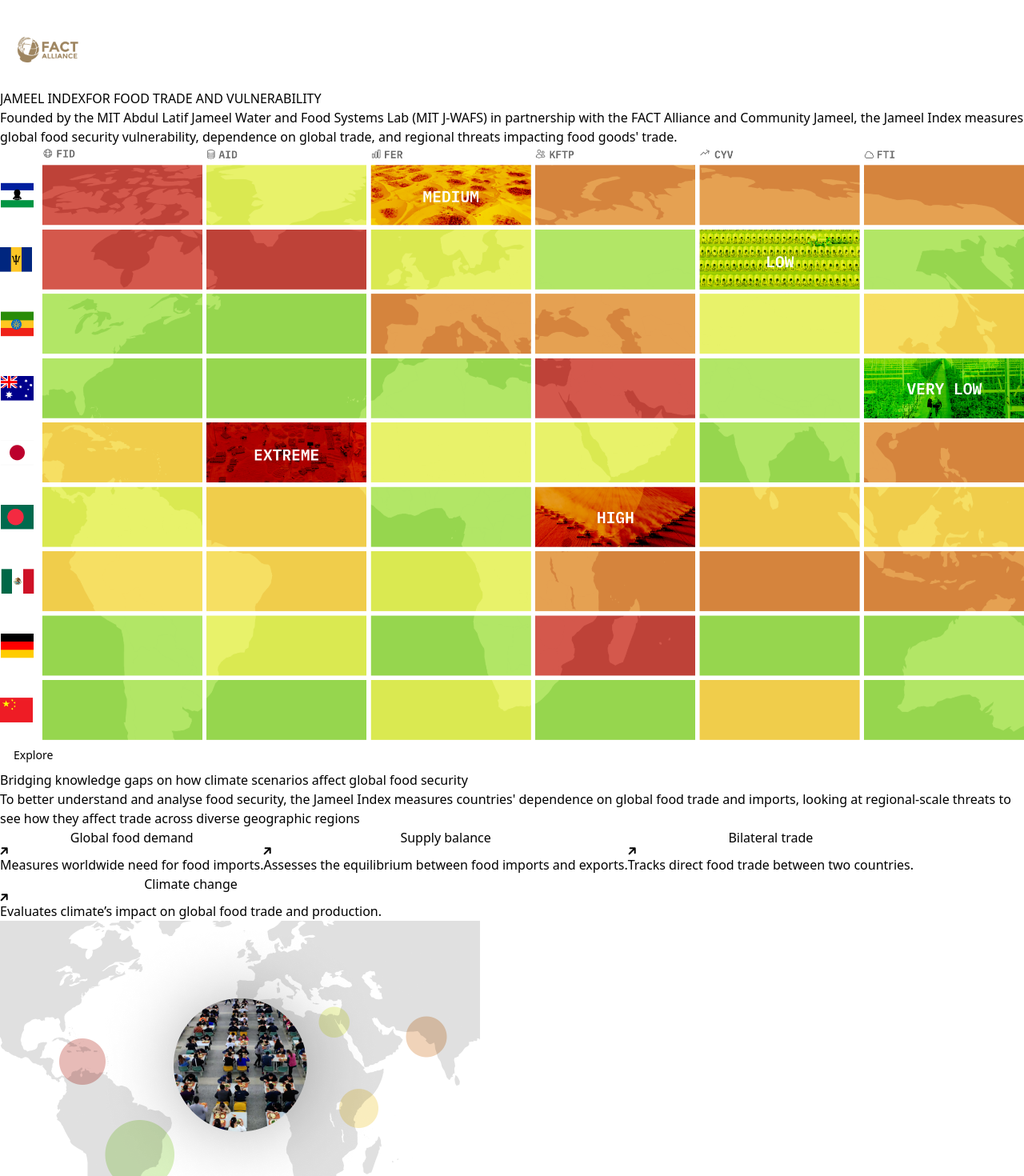
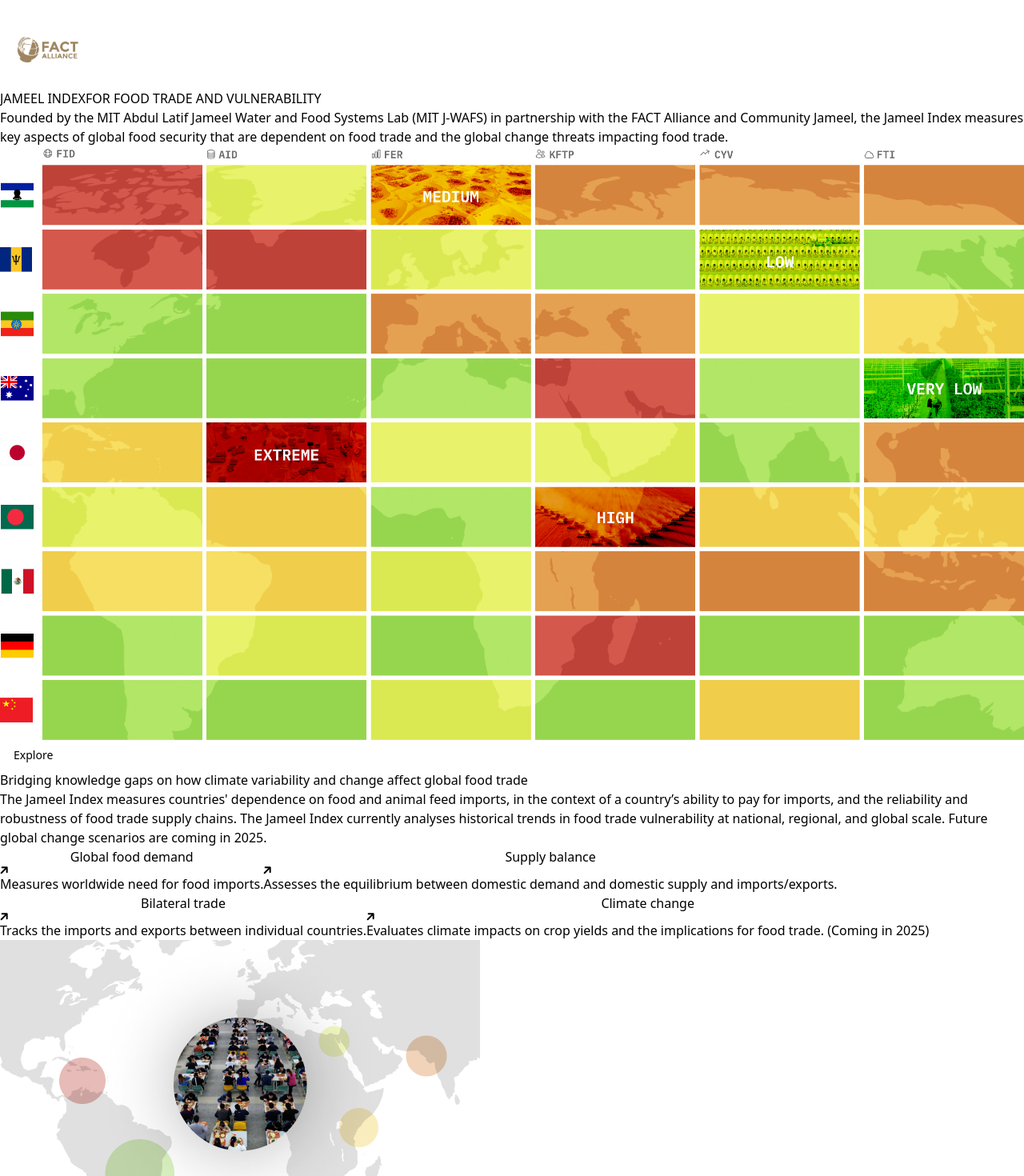
Before and after one commit to CJengineering/amphora-front, a Next.js app: page / in a window 1280 px wide. Shown: the part 360-1830 px from the top of the page at 80% size. Built offline with nearby package versions, Linux system fonts and the light colour scheme.

Commit message:
update to copy text in features

```diff
--- a/components/cta.tsx
+++ b/components/cta.tsx
@@ -8,13 +8,13 @@
       <div className="pt-12">
         <div className="max-w-6xl mx-auto px-4 sm:px-6">
           <div className="relative max-w-3xl mx-auto text-center pb-12 md:pb-16">
-            <div className="inline-flex items-center justify-center w-20 h-20 bg-white rounded-xl shadow-md mb-8 relative ">
+            <div className="inline-flex items-center justify-center w-20 h-20 bg-white rounded-xl border mb-8 relative ">
               <Link href="/">
                 <Image src={Logo} width={60} height={60} alt="Logo" />
               </Link>
             </div>
-            <h2 className="font-mono text-3xl md:text-4xl font-bold text-zinc-900 mb-4">Join the Jameel Index</h2>
-            <p className="text-lg text-zinc-500 mb-8">The Jameel Index is building a unique platform for modelling global food and trade vulnerability and is actively looking to collaborate with academics institutions and international organisations.</p>
+            <h2 className="font-mono text-3xl md:text-4xl font-bold text-zinc-900 mb-4">Join us!</h2>
+            <p className="text-lg text-zinc-500 mb-8">For more information on the Jameel Index</p>
             <div className="max-w-xs mx-auto sm:max-w-none sm:inline-flex sm:justify-center space-y-4 sm:space-y-0 sm:space-x-4">
               <div>
                 <a className="btn font-mono text-zinc-100 bg-blue-500 hover:bg-blue-900 w-full shadow" href="/contact">Learn more</a>
--- a/components/features-01.tsx
+++ b/components/features-01.tsx
@@ -27,9 +27,9 @@
     <section className="relative bg-zinc-50">
       <div className="py-12 md:py-20">
         <div className="max-w-6xl mx-auto px-4 sm:px-6">
-          <div className="max-w-3xl mx-auto text-center pb-12">
-            <h2 className="font-mono text-3xl md:text-3xl font-bold text-zinc-900 pb-6">Bridging knowledge gaps on how climate scenarios affect global food security</h2>
-            <p className="text-lg text-zinc-500">To better understand and analyse food security, the Jameel Index measures countries' dependence on global food trade and imports, looking at regional-scale threats to see how they affect trade across diverse geographic regions</p>
+          <div className="max-w-4xl mx-auto text-center pb-12">
+            <h2 className="font-mono text-3xl md:text-3xl font-bold text-zinc-900 pb-6">Bridging knowledge gaps on how climate variability and change affect global food trade</h2>
+            <p className="text-lg text-zinc-500">The Jameel Index measures countries' dependence on food and animal feed imports, in the context of a country’s ability to pay for imports, and the reliability and robustness of food trade supply chains. The Jameel Index currently analyses historical trends in food trade vulnerability at national, regional, and global scale. Future global change scenarios are coming in 2025.</p>
           </div>
           <div>
             {/* Tabs buttons */}
@@ -56,7 +56,7 @@
                     <path d="M8.667.186H2.675a.999.999 0 0 0 0 1.998h3.581L.971 7.469a.999.999 0 1 0 1.412 1.412l5.285-5.285v3.58a.999.999 0 1 0 1.998 0V1.186a.999.999 0 0 0-.999-.999Z" />
                   </svg>
                 </div>
-                <div className="text-sm text-zinc-500">Assesses the equilibrium between food imports and exports.</div>
+                <div className="text-sm text-zinc-500">Assesses the equilibrium between domestic demand and domestic supply and imports/exports.</div>
               </button>
               <button
                 className={`text-left px-4 py-5 border border-transparent rounded ${tab !== 3 ? 'bg-zinc-100 opacity-60 hover:opacity-100 transition' : '[background:linear-gradient(theme(colors.white),theme(colors.white))_padding-box,linear-gradient(120deg,theme(colors.zinc.300),theme(colors.zinc.100),theme(colors.zinc.300))_border-box] shadow-sm rotate-1'}`}
@@ -68,7 +68,7 @@
                     <path d="M8.667.186H2.675a.999.999 0 0 0 0 1.998h3.581L.971 7.469a.999.999 0 1 0 1.412 1.412l5.285-5.285v3.58a.999.999 0 1 0 1.998 0V1.186a.999.999 0 0 0-.999-.999Z" />
                   </svg>
                 </div>
-                <div className="text-sm text-zinc-500">Tracks direct food trade between two countries.</div>
+                <div className="text-sm text-zinc-500">Tracks the imports and exports between individual countries.</div>
               </button >
               <button
                 className={`text-left px-4 py-5 border border-transparent rounded ${tab !== 4 ? 'bg-zinc-100 opacity-60 hover:opacity-100 transition' : '[background:linear-gradient(theme(colors.white),theme(colors.white))_padding-box,linear-gradient(120deg,theme(colors.zinc.300),theme(colors.zinc.100),theme(colors.zinc.300))_border-box] shadow-sm rotate-1'}`}
@@ -80,7 +80,7 @@
                     <path d="M8.667.186H2.675a.999.999 0 0 0 0 1.998h3.581L.971 7.469a.999.999 0 1 0 1.412 1.412l5.285-5.285v3.58a.999.999 0 1 0 1.998 0V1.186a.999.999 0 0 0-.999-.999Z" />
                   </svg>
                 </div>
-                <div className="text-sm text-zinc-500">Evaluates climate’s impact on global food trade and production.</div>
+                <div className="text-sm text-zinc-500">Evaluates climate impacts on crop yields and the implications for food trade. (Coming in 2025)</div>
               </button >
             </div>
             {/* Tabs items */}
--- a/components/hero.tsx
+++ b/components/hero.tsx
@@ -26,7 +26,7 @@
                 <span className="font-mono text-2xl mt-0 block">FOR FOOD TRADE AND VULNERABILITY</span>
               </h1>
             <p className="text-lg sm:text-2xl text-zinc-500 mb-3 sm:mb-8">
-              Founded by the MIT Abdul Latif Jameel Water and Food Systems Lab (MIT J-WAFS) in partnership with the FACT Alliance and Community Jameel, the Jameel Index measures global food security vulnerability, dependence on global trade, and regional threats impacting food goods' trade.
+              Founded by the MIT Abdul Latif Jameel Water and Food Systems Lab (MIT J-WAFS) in partnership with the FACT Alliance and Community Jameel, the Jameel Index measures key aspects of global food security that are dependent on food trade and the global change threats impacting food trade.
             </p>
           </div>
           </div>
```
